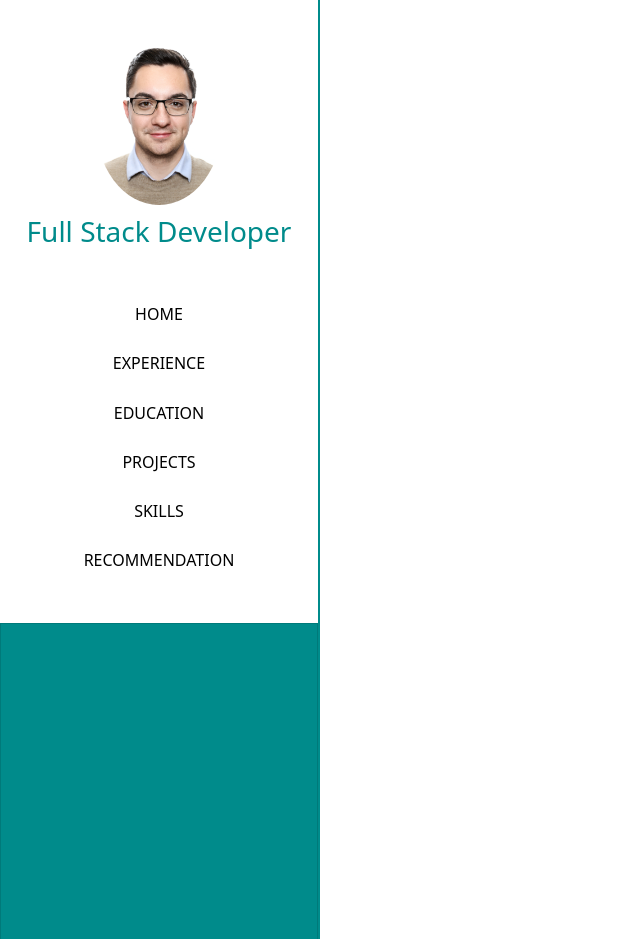
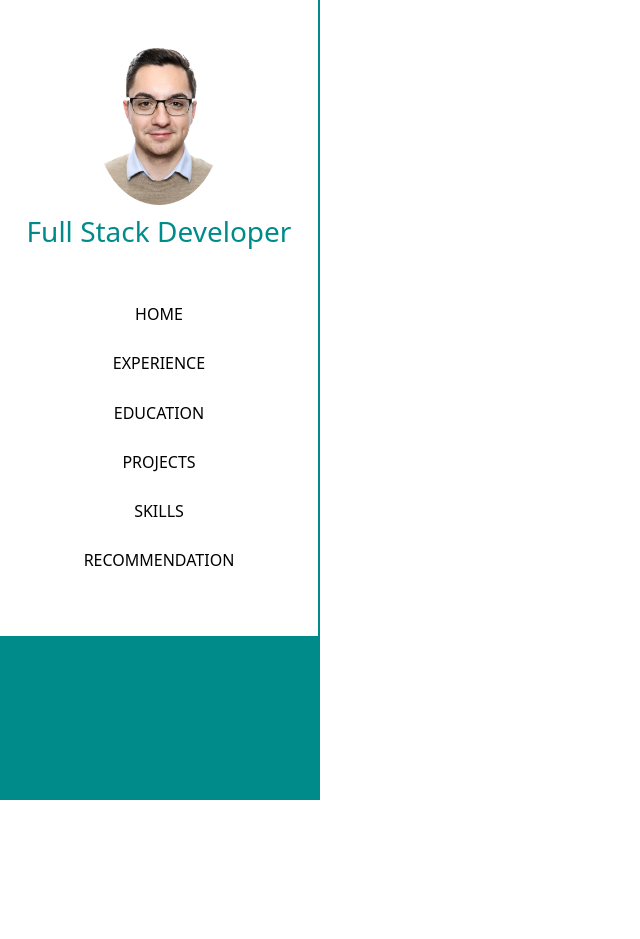
Before and after one commit to amaries95/AlexandruMaries, a JavaScript app: page / in a window 1280 px wide. Shown: the whole page, without its empty margins (0-640 px from the left). After the commit the page ends 800 px from the top, so only its background shows below. Built offline with nearby package versions, Linux system fonts and the light colour scheme; some icons are missing; the HTML template or start-up script is replaced by a standard one.

Commit message:
working on footer

```diff
--- a/src/App.css
+++ b/src/App.css
@@ -3,3 +3,7 @@
     position: relative;
     border-right: 2px solid darkcyan;
   }
+
+.container-padding{
+  padding: 0;
+}
--- a/src/App.js
+++ b/src/App.js
@@ -1,8 +1,6 @@
 import 'bootstrap/dist/css/bootstrap.css';
-import { Col, Row } from 'react-bootstrap';
-import {
-  BrowserRouter as Router, Route, Routes
-} from "react-router-dom";
+import { Col, Container, Row } from 'react-bootstrap';
+import { BrowserRouter as Router, Route, Routes } from 'react-router-dom';
 import './App.css';
 import Education from './components/Education/Education';
 import Experience from './components/Experience/Experience';
@@ -12,33 +10,42 @@ import Projects from './components/Projects/Projects';
 import Recommendation from './components/Recommendation/Recommendation';
 import Skills from './components/Skills/Skills';
 
-
 function App() {
   return (
     <Router>
+      <Container fluid={true} className="container-padding">
         <Row className="vh-100 gx-0">
           <Col xs={3} className="col-divider">
             <HeaderMenu />
           </Col>
           <Col>
             <Routes>
-              <Route path='/AlexandruMaries/' element={<Home />}>
-              </Route>
-              <Route path='/AlexandruMaries/experience' element={<Experience/>}>
-              </Route>
-              <Route path='/AlexandruMaries/education' element={<Education></Education>}>
-              </Route>
-              <Route path='/AlexandruMaries/projects' element={<Projects></Projects>}>
-              </Route>
-              <Route path='/AlexandruMaries/skills' element={<Skills></Skills>}>
-              </Route>
-              <Route path='/AlexandruMaries/recommendation' element={<Recommendation></Recommendation>}>
-              </Route>
+              <Route path="/AlexandruMaries/" element={<Home />}></Route>
+              <Route
+                path="/AlexandruMaries/experience"
+                element={<Experience />}
+              ></Route>
+              <Route
+                path="/AlexandruMaries/education"
+                element={<Education></Education>}
+              ></Route>
+              <Route
+                path="/AlexandruMaries/projects"
+                element={<Projects></Projects>}
+              ></Route>
+              <Route
+                path="/AlexandruMaries/skills"
+                element={<Skills></Skills>}
+              ></Route>
+              <Route
+                path="/AlexandruMaries/recommendation"
+                element={<Recommendation></Recommendation>}
+              ></Route>
             </Routes>
           </Col>
         </Row>
+      </Container>
     </Router>
-
   );
 }
 
--- a/src/components/HeaderMenu/Footer/Footer.js
+++ b/src/components/HeaderMenu/Footer/Footer.js
@@ -1,42 +1,50 @@
 import 'bootstrap/dist/css/bootstrap.css';
-import { Card, Row } from 'react-bootstrap';
+import { Col, Container, Row } from 'react-bootstrap';
 import { LogoFacebook, LogoGithub, LogoLinkedin } from "react-ionicons";
 import style from './Footer.module.css';
 
 export default function Footer(props) {
   return (
-    <Card className={style['bottom-info']}>
-          <Row className={style['social-links']}>
-            <ul>
-              <li>
-                <a href='https://www.linkedin.com/in/alexandrumaries' target='_blank' rel="noreferrer">
+    <Container className={style['bottom-info']}>
+      <Row className="h-25">
+        <Col>
+          <a
+              href="https://www.linkedin.com/in/alexandrumaries"
+              target="_blank"
+              rel="noreferrer"
+            >
               <LogoLinkedin
-                    color={"white"}
+                color={'white'}
                 width={'40px'}
-                    height={'40px'}>
-                  </LogoLinkedin>
+                height={'40px'}
+              ></LogoLinkedin>
             </a>
-              </li>
-              <li className={style['list-item']}>
-                <a href='https://github.com/amaries95' target='_blank' rel="noreferrer">
+        </Col>
+        <Col>
+          <a
+              href="https://github.com/amaries95"
+              target="_blank"
+              rel="noreferrer">
               <LogoGithub
-                    color={"white"}
+                color={'white'}
                 width={'40px'}
-                    height={'40px'}>
-                  </LogoGithub>
+                height={'40px'}
+              ></LogoGithub>
             </a>
-              </li>
-              <li className={style['list-item']}>
-                <a href='https://www.facebook.com/alexandru.maries28' target='_blank' rel="noreferrer">
+        </Col>
+        <Col>
+        <a
+          href="https://www.facebook.com/alexandru.maries28"
+          target="_blank"
+          rel="noreferrer">
           <LogoFacebook
-                    color={"white"}
+            color={'white'}
             width={'40px'}
-                    height={'40px'}>
-                  </LogoFacebook>
+            height={'40px'}
+          ></LogoFacebook>
         </a>
-              </li>
-            </ul>
+        </Col>
       </Row>
-    </Card>
+    </Container>
   );
 }
--- a/src/components/HeaderMenu/Footer/Footer.module.css
+++ b/src/components/HeaderMenu/Footer/Footer.module.css
@@ -3,27 +3,17 @@
     background-color: darkcyan;
     border-radius: 0%;
     height: 100%;
+    text-align: center;
+    justify-content: baseline;
+    vertical-align: middle;
 }
 
-.social-links {
-    position: relative;
+.centering {
+    margin-top: auto;
+    margin-bottom: auto;
 }
 
-.social-links ul {
-    display: inline-block;
-    margin-top: 20px;
-}
-
-.social-links li {
-    margin-right: 100px;
-    display: inline;
-}
-
-.social-links li:last-child {
-    margin-right: 0;
-}
-
-@media only screen and (max-width: 1300px) {
+/* @media only screen and (max-width: 1300px) {
     .social-links li {
         display: block;
         margin-right: 0;
@@ -34,4 +24,4 @@
         margin-bottom: 0;
     }
 
-}
+} */
--- a/src/components/HeaderMenu/Options/Options.module.css
+++ b/src/components/HeaderMenu/Options/Options.module.css
@@ -1,5 +1,5 @@
 .options {
     text-align: center;
     margin-top: 17%;
-    margin-bottom: 8%;
+    margin-bottom: 12%;
 }
```
Lines whose indentation alone changed are shown as unchanged.
